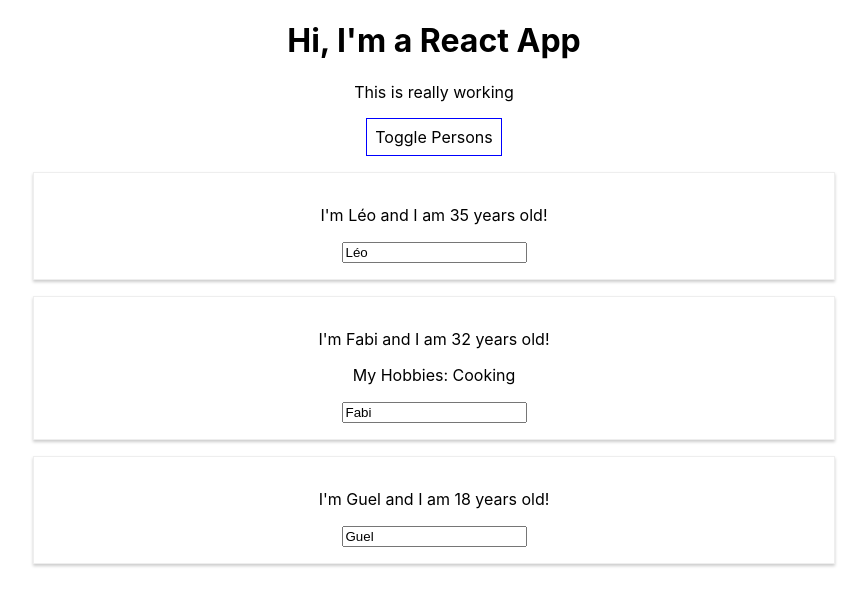
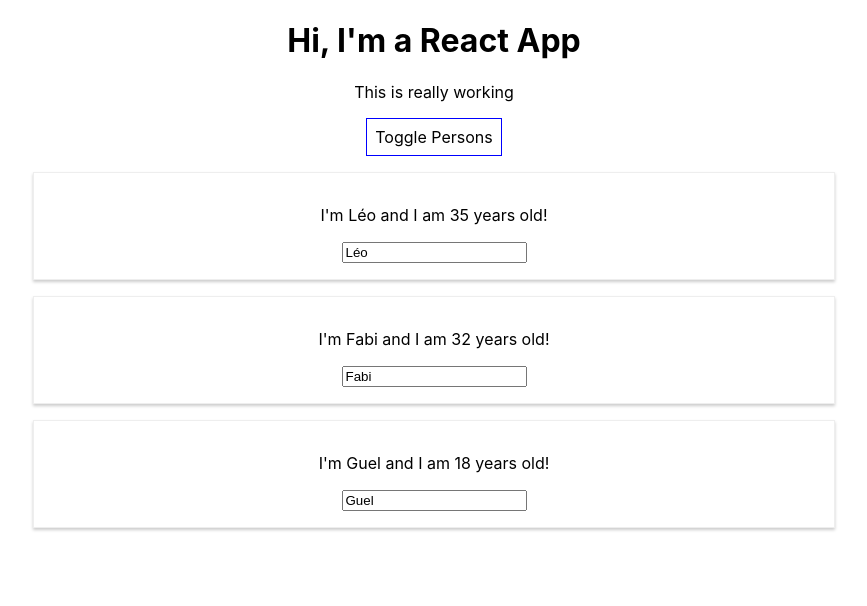
Before and after one commit to leogsouza/react-course, a React (Create React App) app in the folder react-complete-guide/: page / in a window 1280 px wide. Both pictures are taken after a click on the button "Toggle Persons". Shown: the top 606 px of the page, without its empty margins (206-1073 px from the left). Built offline with nearby package versions, Linux system fonts and the light colour scheme.

Commit message:
Manipulating state and lists

```diff
--- a/react-complete-guide/src/App.js
+++ b/react-complete-guide/src/App.js
@@ -12,16 +12,6 @@
     showPersons: false
   };
 
-  switchNameHandler = newName => {
-    this.setState({
-      persons: [
-        { name: newName, age: 36 },
-        { name: "Fabiana", age: 37 },
-        { name: "Miguel", age: 7 }
-      ]
-    });
-  };
-
   nameChangedHandler = event => {
     this.setState({
       persons: [
@@ -31,6 +21,12 @@
       ]
     });
   };
+
+  deletePersonHandler = (personIndex) => {
+    const persons = this.state.persons;
+    persons.splice(personIndex, 1);
+    this.setState({persons: persons});
+  }
 
   togglePersonsHandler = () => {
     const doesShow = this.state.showPersons;
@@ -47,6 +43,22 @@
       padding: "8px",
       cursor: "pointer"
     };
+
+    let persons = null;
+
+    if (this.state.showPersons) {
+      persons = (
+        <div>
+          {this.state.persons.map((person, index) => {
+            return <Person
+              click={() => this.deletePersonHandler(index)}
+              name={person.name}
+              age={person.age} />
+          })}
+        </div>
+      )
+    }
+
     return (
       <div className="App">
         <h1>Hi, I'm a React App</h1>
@@ -54,25 +66,7 @@
         <button style={style} onClick={this.togglePersonsHandler}>
           Toggle Persons
         </button>
-        { this.state.showPersons === true ?
-        <div>
-          <Person
-            name={this.state.persons[0].name}
-            age={this.state.persons[0].age}
-          />
-          <Person
-            name={this.state.persons[1].name}
-            age={this.state.persons[1].age}
-            click={this.switchNameHandler.bind(this, "Léo")}
-            changed={this.nameChangedHandler}
-          >
-            My Hobbies: Cooking
-          </Person>
-          <Person
-            name={this.state.persons[2].name}
-            age={this.state.persons[2].age}
-          />
-        </div> : null}
+        {persons}
       </div>
     );
   }
```
